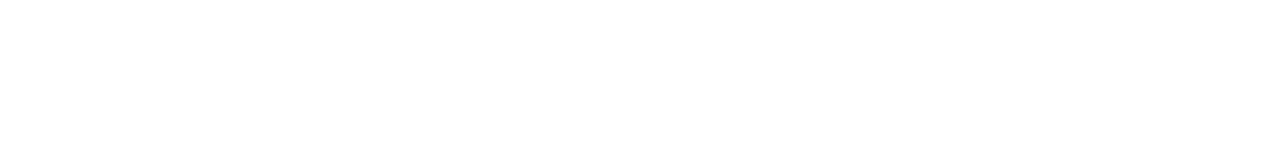
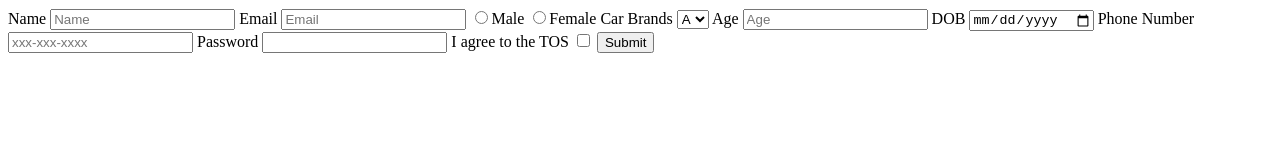
Before and after one commit to acciojob/signup-form-car-YashasMangalore, a website: page main.html in a window 1280 px wide. Drawn offline with Linux system fonts and the light colour scheme.

Commit message:
created a submission

```diff
--- a/main.html
+++ b/main.html
@@ -7,7 +7,36 @@
 </head>
 
 <body>
-	<!-- the entire body must be written by student -->
+	<form action="/submit" method="post">
+		<label for="name">Name</label>
+		<input type="text" placeholder="Name" id="name" required>
+		<label for="email">Email</label>
+		<input type="email" required id="email" placeholder="Email">
+		<label for="gender_m">
+			<input type="radio" id="gender_m" name="gender" value="gender" required>Male
+		</label>
+		<label for="gender_f">
+			<input type="radio" id="gender_f" value="gender" name="gender" required>Female
+		</label>
+		<label for="cars">Car Brands</label>
+		<select id="cars" name="cars" placeholder="--Please choose an option--" required>
+			<option value="cars">A</option>
+			<option value="cars">S</option>
+			<option value="cars">Z</option>
+			<option value="cars">C</option>
+		</select>
+		<label for="age">Age</label>
+		<input type="number" placeholder="Age" id="age" required>
+		<label for="dob">DOB</label>
+		<input type="date" id="dob" required>
+		<label for="tel">Phone Number</label>
+		<input type="tel" placeholder="xxx-xxx-xxxx" id="tel">
+		<label for="password">Password</label>
+		<input type="password" id="password" required>
+		<label for="tos">I agree to the TOS</label>
+		<input type="checkbox" required id="tos">
+		<button type="submit">Submit</button>
+	</form>
     <script type="text/javascript" src="./script.js">
 </script>
 
```
